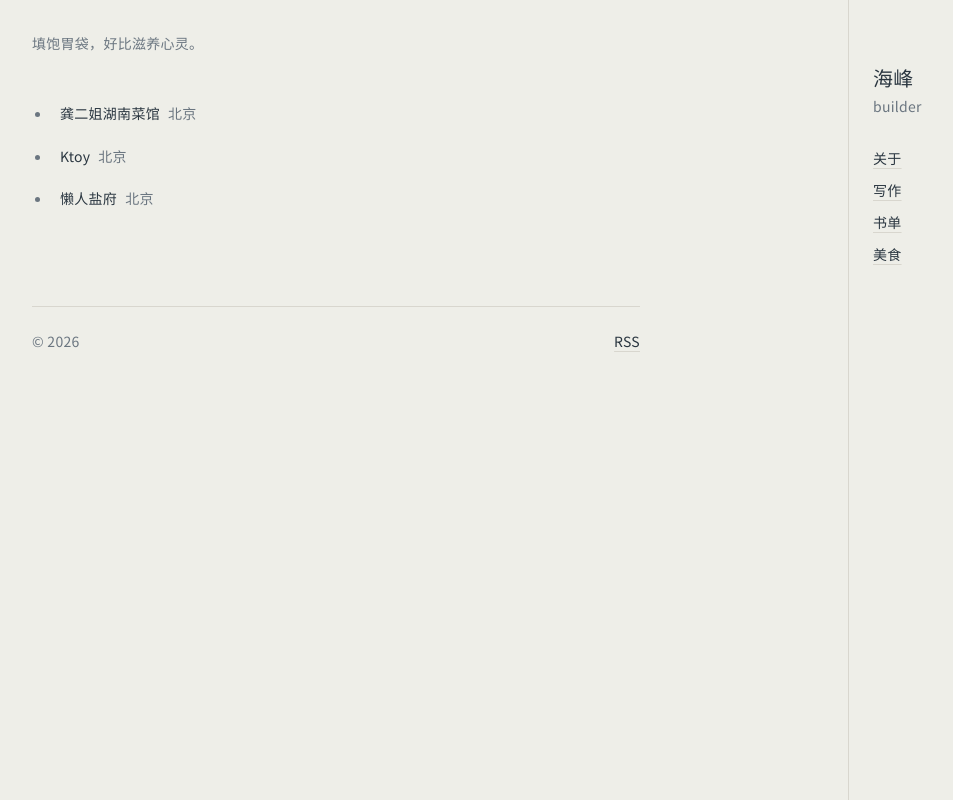
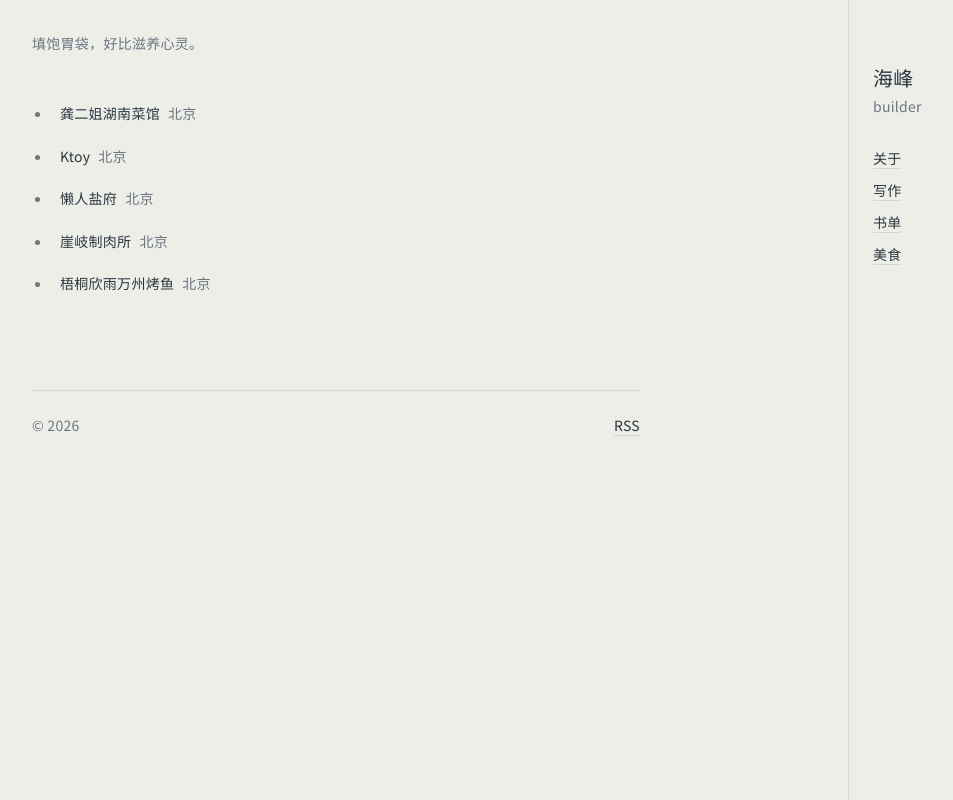
Before and after one commit to kuoouk/personal-site, a Next.js app: page /food in a window 1280 px wide. Shown: the whole page, without its empty margins (208-1161 px from the left). Built offline with nearby package versions, Linux system fonts and the light colour scheme.

Commit message:
Update page.tsx

```diff
--- a/app/food/page.tsx
+++ b/app/food/page.tsx
@@ -20,7 +20,16 @@ const restaurants = [
     location: "北京",
     note: "",
   },
-
+  {
+    name: "崖岐制肉所",
+    location: "北京",
+    note: "",
+  },
+  {
+    name: "梧桐欣雨万州烤鱼",
+    location: "北京",
+    note: "",
+  },
 ];
 
 export default function Food() {
```
